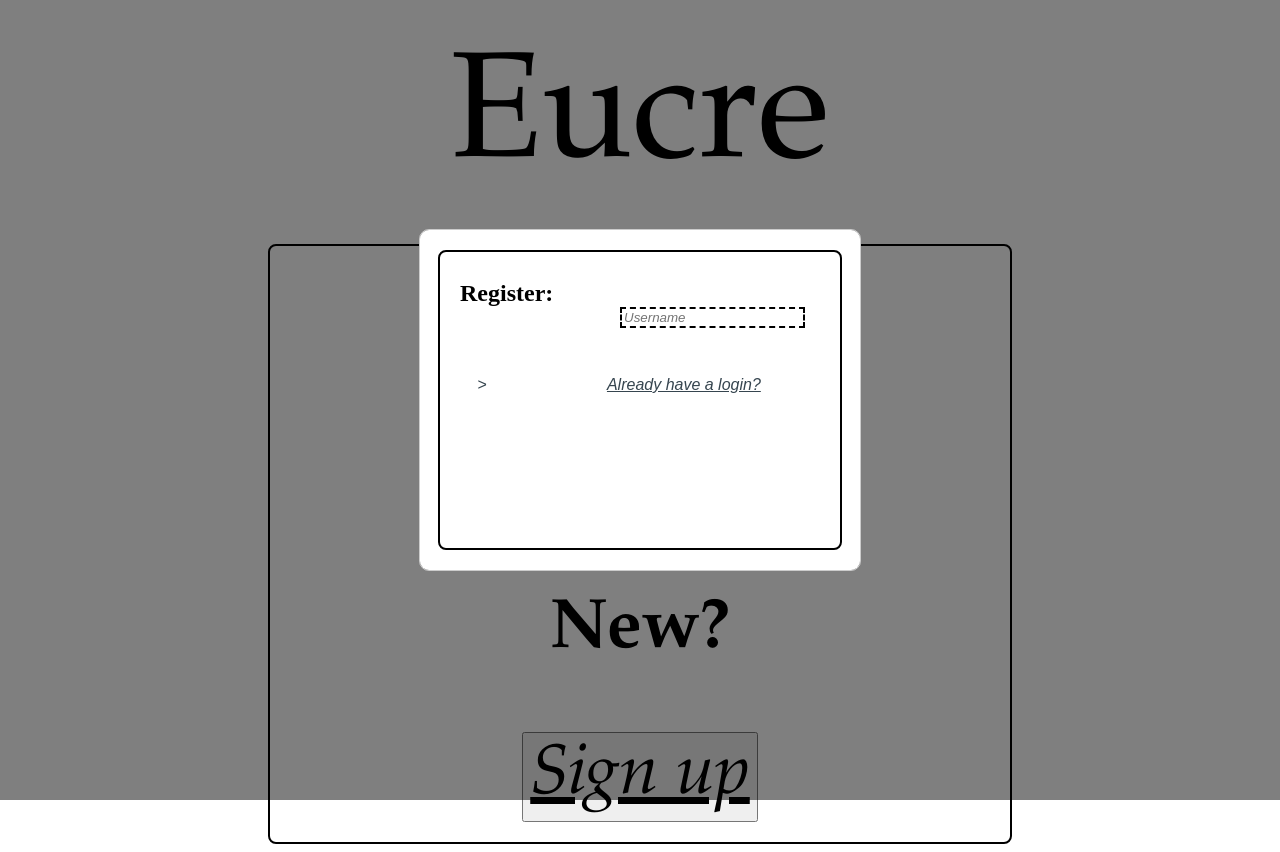
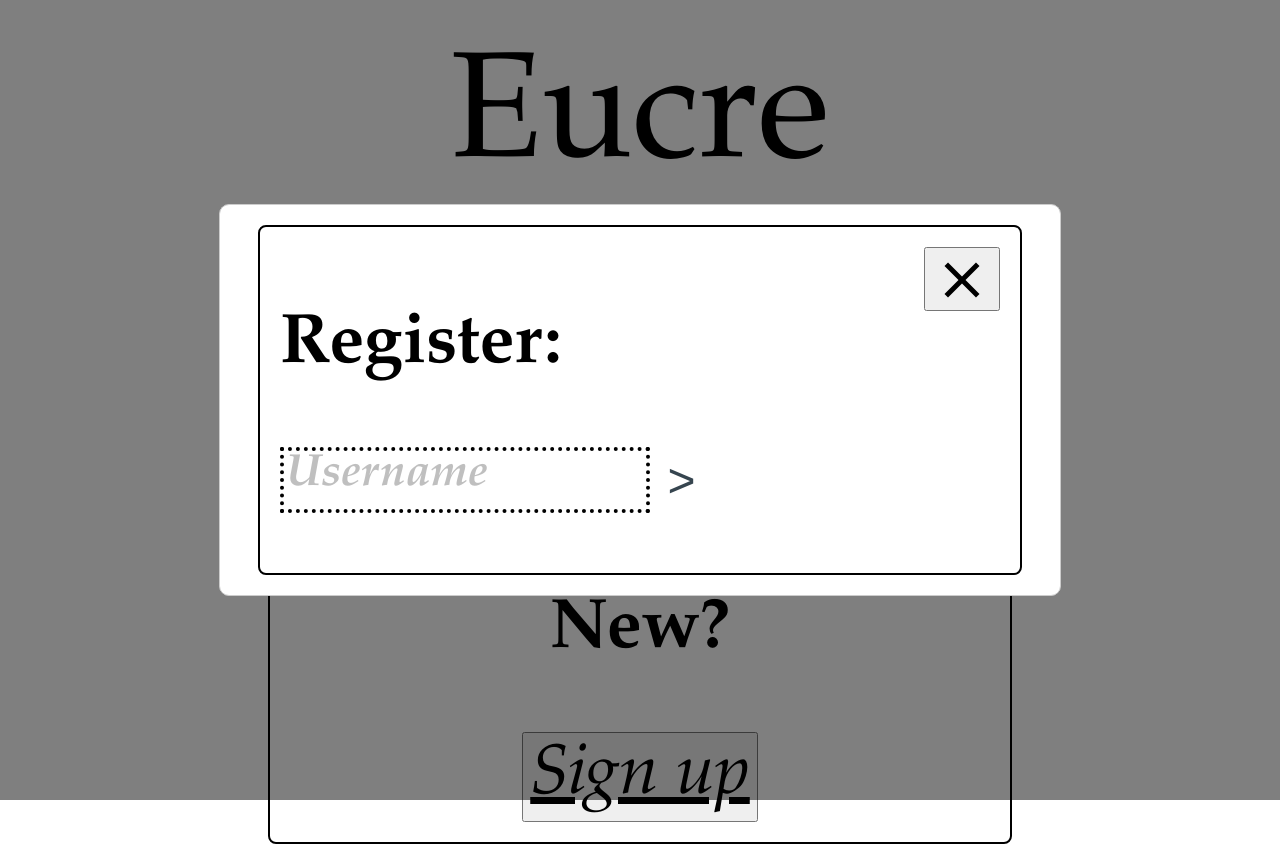
Before and after one commit to michaelc143/Card-engine, a React (Vite) app in the folder frontend/: page / in a window 1280 px wide. Both pictures are taken after a click on the button "Sign up". Built offline with nearby package versions, Linux system fonts and the light colour scheme.

Commit message:
update reg component styles to match HFP

```diff
--- a/frontend/src/App.jsx
+++ b/frontend/src/App.jsx
@@ -215,8 +215,8 @@
 							backgroundColor: 'rgba(0, 0, 0, 0.5)', // Semi-transparent background
 						},
 						content: {
-							width: '400px', // Set the desired width
-							height: '300px', // Set the desired height
+							width: '800px',
+							height: '350px',
 							margin: 'auto', // Center the modal vertically and horizontally
 							display: 'flex',
 							flexDirection: 'column',
--- a/frontend/src/components/Registration/Registration.css
+++ b/frontend/src/components/Registration/Registration.css
@@ -2,20 +2,18 @@
 	border: 2px solid black;
     padding: 20px;
     border-radius: 8px;
-    width: 300px;
     width: 90%;
     height: 100%;
 }
 
 .register-btn {
-	margin-top: 1rem;
     margin-left: 0.1rem;
     padding: 0.25rem 1rem;
     border-radius: 4px;
     border: none;
     background: none;
     color: #36454F;
-    font-size: 1rem;
+    font-size: 3rem;
     cursor: pointer;
     transition: background-color 0.3s ease;
 }
--- a/frontend/src/components/Registration/Registration.jsx
+++ b/frontend/src/components/Registration/Registration.jsx
@@ -1,5 +1,6 @@
 import React, { useState } from 'react';
 import './Registration.css';
+import arrowRightSvg from '../../assets/close.svg';
 
 function Registration({ onRegister, showToast, closeModal }) {
     const [username, setUsername] = useState('');
@@ -23,9 +24,15 @@
 
     return (
         <div className="registration-box" data-testid="registration-box">
-            <h2 className='register-h2'>Register:</h2>
+            <div style={{display: 'flex', justifyContent: 'space-between'}}>
+                <h2 className='home'>Register:</h2>
+                <button style={{height: '4rem'}} onClick={closeModal}>
+                    <img src={arrowRightSvg} alt="Arrow Right" />
+                </button>
+            </div>
+            <div style={{display: 'flex'}}>
                 <input
-                className='register-input'
+                    className='input-box textfield'
                     type="text"
                     placeholder="Username"
                     value={username}
@@ -34,9 +41,7 @@
                 <button className="register-btn" onClick={handleRegister}>
                     &gt;
                 </button>
-            <button className="reg-toggle-btn" onClick={closeModal}>
-				Already have a login?
-			</button>
+            </div>
         </div>
     );
 }
```
Lines whose indentation alone changed are shown as unchanged.
